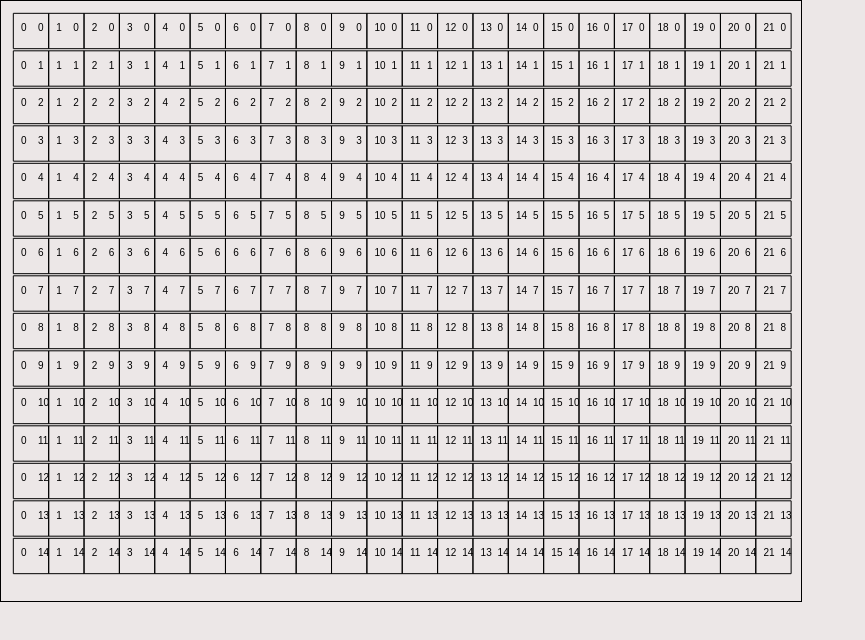
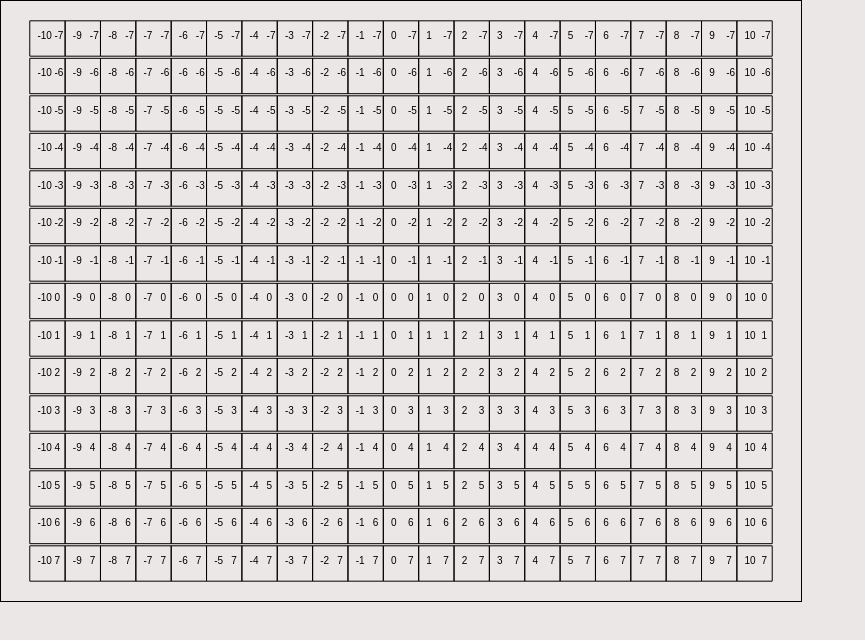
Before and after one commit to rsthind/Algorithm-Visualizer, a React (Create React App) app in the folder Algorithm_Visualizer/: page / in a window 1280 px wide. Shown: the top 640 px of the page, without its empty margins (0-865 px from the left). Built offline with nearby package versions, Linux system fonts and the light colour scheme.

Commit message:
Mouse movement on canvas

```diff
--- a/Algorithm_Visualizer/src/BFS/BFS.css
+++ b/Algorithm_Visualizer/src/BFS/BFS.css
@@ -4,4 +4,6 @@ body {
 
 canvas {
     border: 1px solid black;
+    position: absolute;
+    left: 0;
 }
--- a/Algorithm_Visualizer/src/BFS/BFS.jsx
+++ b/Algorithm_Visualizer/src/BFS/BFS.jsx
@@ -6,9 +6,11 @@ export default class BFS extends React.Component {
     constructor(props) {
         super(props);
 
+        this.handleMouseMove = this.handleMouseMove.bind(this);
+
         this.state = {
             hexSize: 25,
-            hexOrigin: {x: 30, y: 30}
+            hexOrigin: {x: 400, y: 300}
         }
     }
 
@@ -24,6 +26,8 @@ export default class BFS extends React.Component {
         const {canvasWidth, canvasHeight} = this.state.canvasSize;
         this.canvasHex.width = canvasWidth;
         this.canvasHex.height = canvasHeight;
+        this.canvasCoordinates.width = canvasWidth;
+        this.canvasCoordinates.height = canvasHeight;
         this.drawHexes();
     }
 
@@ -120,10 +124,15 @@ export default class BFS extends React.Component {
         return {hexWidth, hexHeight, vertDist, horizDist}
     }
 
+    handleMouseMove(e) {
+        console.log(e.pageX, e.pageY);
+    }
+
     render() {
         return (
             <div className="BFS">
                 <canvas ref ={canvasHex => this.canvasHex = canvasHex }></canvas>
+                <canvas ref={canvasCoordinates => this.canvasCoordinates = canvasCoordinates} onMouseMove = {this.handleMouseMove}></canvas>
             </div>
         )
     }
```
